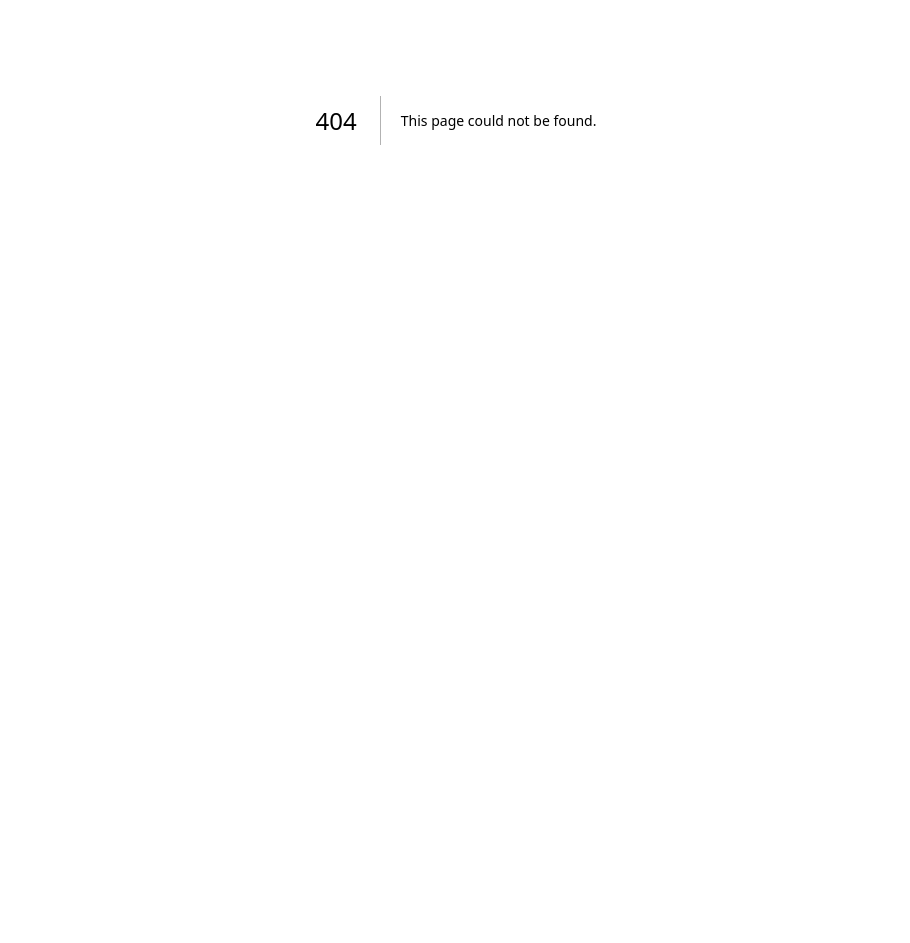
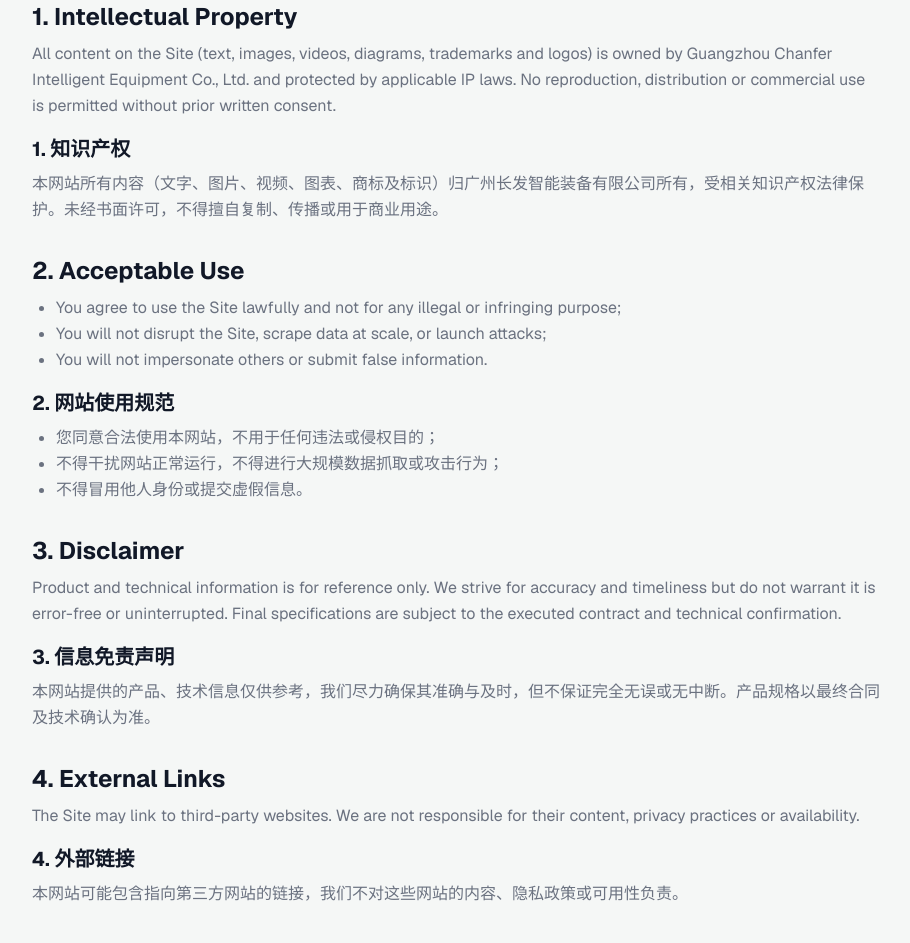
Before and after one commit to sarahqi520/chanfercard, a Next.js app: page /en/terms in a window 1280 px wide. Before the commit this address had no page. Shown: the part 280-1223 px from the top of the page, without its empty margins (184-1094 px from the left). Before the commit the page ends 800 px from the top, so only its background shows below. Built offline with nearby package versions, Linux system fonts and the light colour scheme.

Commit message:
add terms of service page

```diff
--- /dev/null
+++ b/app/[lang]/terms/page.tsx
@@ -0,0 +1,118 @@
+import type { Metadata } from "next";
+import Header from "@/components/Header";
+import Footer from "@/components/Footer";
+import { getDictionary } from "@/lib/i18n/dictionaries";
+import { type Locale } from "@/lib/i18n/config";
+
+interface Props {
+  params: Promise<{ lang: string }>;
+}
+
+export async function generateMetadata({ params }: Props): Promise<Metadata> {
+  const { lang } = await params;
+  const locale = lang as Locale;
+  const dict = await getDictionary(locale);
+  const baseUrl = "https://chanfercard.com";
+  return {
+    title: "Terms of Service | CHANFER",
+    description: "Terms of use for the CHANFER website.",
+    alternates: { canonical: `${baseUrl}/${locale}/terms` },
+  };
+}
+
+export default async function TermsPage({ params }: Props) {
+  const { lang } = await params;
+  const locale = lang as Locale;
+  const dict = await getDictionary(locale);
+  return (
+    <div className="flex flex-col min-h-screen">
+      <Header dict={dict} locale={locale} />
+      <main className="flex-1">
+        <section className="bg-muted">
+          <div className="max-w-4xl mx-auto px-4 md:px-6 py-16 md:py-20">
+            <h1 className="text-3xl md:text-4xl font-bold mb-2">Terms of Service</h1>
+            <p className="text-muted-foreground mb-8">最后更新 / Last updated: 2026-08-29</p>
+
+            <h2 className="text-2xl font-bold mt-8 mb-2">1. Intellectual Property</h2>
+            <p className="text-muted-foreground leading-relaxed mb-2">
+              All content on the Site (text, images, videos, diagrams, trademarks and logos)
+              is owned by Guangzhou Chanfer Intelligent Equipment Co., Ltd. and protected by
+              applicable IP laws. No reproduction, distribution or commercial use is permitted
+              without prior written consent.
+            </p>
+            <h2 className="text-xl font-bold mt-4 mb-2">1. 知识产权</h2>
+            <p className="text-muted-foreground leading-relaxed mb-6">
+              本网站所有内容（文字、图片、视频、图表、商标及标识）归广州长发智能装备有限公司所有，受相关知识产权法律保护。未经书面许可，不得擅自复制、传播或用于商业用途。
+            </p>
+
+            <h2 className="text-2xl font-bold mt-8 mb-2">2. Acceptable Use</h2>
+            <ul className="list-disc pl-6 text-muted-foreground leading-relaxed mb-2">
+              <li>You agree to use the Site lawfully and not for any illegal or infringing purpose;</li>
+              <li>You will not disrupt the Site, scrape data at scale, or launch attacks;</li>
+              <li>You will not impersonate others or submit false information.</li>
+            </ul>
+            <h2 className="text-xl font-bold mt-4 mb-2">2. 网站使用规范</h2>
+            <ul className="list-disc pl-6 text-muted-foreground leading-relaxed mb-6">
+              <li>您同意合法使用本网站，不用于任何违法或侵权目的；</li>
+              <li>不得干扰网站正常运行，不得进行大规模数据抓取或攻击行为；</li>
+              <li>不得冒用他人身份或提交虚假信息。</li>
+            </ul>
+
+            <h2 className="text-2xl font-bold mt-8 mb-2">3. Disclaimer</h2>
+            <p className="text-muted-foreground leading-relaxed mb-2">
+              Product and technical information is for reference only. We strive for accuracy
+              and timeliness but do not warrant it is error-free or uninterrupted. Final
+              specifications are subject to the executed contract and technical confirmation.
+            </p>
+            <h2 className="text-xl font-bold mt-4 mb-2">3. 信息免责声明</h2>
+            <p className="text-muted-foreground leading-relaxed mb-6">
+              本网站提供的产品、技术信息仅供参考，我们尽力确保其准确与及时，但不保证完全无误或无中断。产品规格以最终合同及技术确认为准。
+            </p>
+
+            <h2 className="text-2xl font-bold mt-8 mb-2">4. External Links</h2>
+            <p className="text-muted-foreground leading-relaxed mb-2">
+              The Site may link to third-party websites. We are not responsible for their
+              content, privacy practices or availability.
+            </p>
+            <h2 className="text-xl font-bold mt-4 mb-2">4. 外部链接</h2>
+            <p className="text-muted-foreground leading-relaxed mb-6">
+              本网站可能包含指向第三方网站的链接，我们不对这些网站的内容、隐私政策或可用性负责。
+            </p>
+
+            <h2 className="text-2xl font-bold mt-8 mb-2">5. Limitation of Liability</h2>
+            <p className="text-muted-foreground leading-relaxed mb-2">
+              To the maximum extent permitted by law, we are not liable for any indirect,
+              incidental or consequential damages arising from use of or inability to use the Site.
+            </p>
+            <h2 className="text-xl font-bold mt-4 mb-2">5. 责任限制</h2>
+            <p className="text-muted-foreground leading-relaxed mb-6">
+              在法律允许的最大范围内，对于因使用或无法使用本网站产生的间接、附带或后果性损失，本公司不承担责任。
+            </p>
+
+            <h2 className="text-2xl font-bold mt-8 mb-2">6. Governing Law</h2>
+            <p className="text-muted-foreground leading-relaxed mb-2">
+              These terms are governed by the laws of the People's Republic of China. Disputes
+              shall be resolved through friendly negotiation; failing that, by the competent
+              court in our jurisdiction.
+            </p>
+            <h2 className="text-xl font-bold mt-4 mb-2">6. 适用法律与争议解决</h2>
+            <p className="text-muted-foreground leading-relaxed mb-6">
+              本条款受中华人民共和国法律管辖。如发生争议，双方应友好协商；协商不成的，提交本公司所在地有管辖权的人民法院处理。
+            </p>
+
+            <h2 className="text-2xl font-bold mt-8 mb-2">7. Changes</h2>
+            <p className="text-muted-foreground leading-relaxed mb-2">
+              We may amend these terms at any time; amended terms take effect upon posting.
+              Continued use of the Site constitutes acceptance of the amended terms.
+            </p>
+            <h2 className="text-xl font-bold mt-4 mb-2">7. 条款修改</h2>
+            <p className="text-muted-foreground leading-relaxed mb-6">
+              我们可随时修改本条款，修改后的条款发布于本页面即生效。您继续使用本网站即视为接受修改后的条款。
+            </p>
+          </div>
+        </section>
+      </main>
+      <Footer dict={dict} locale={locale} />
+    </div>
+  );
+}
```
